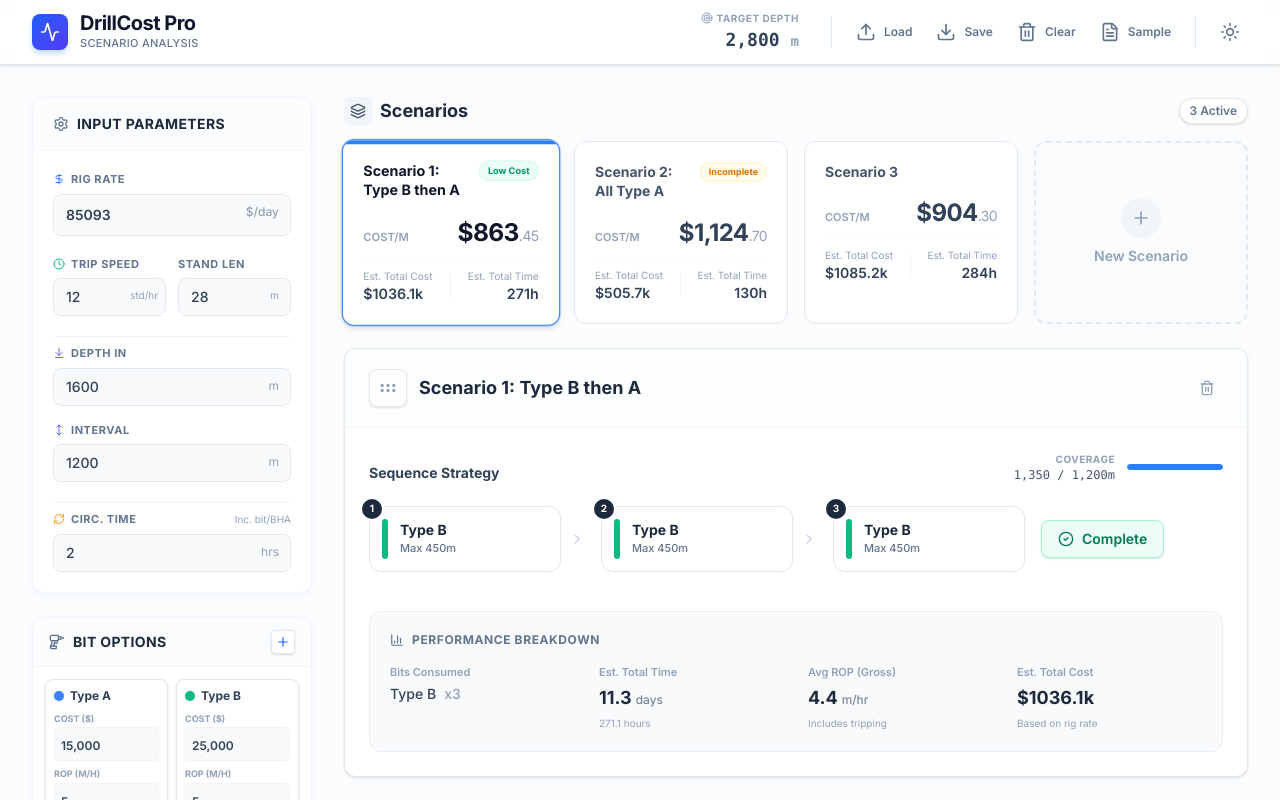
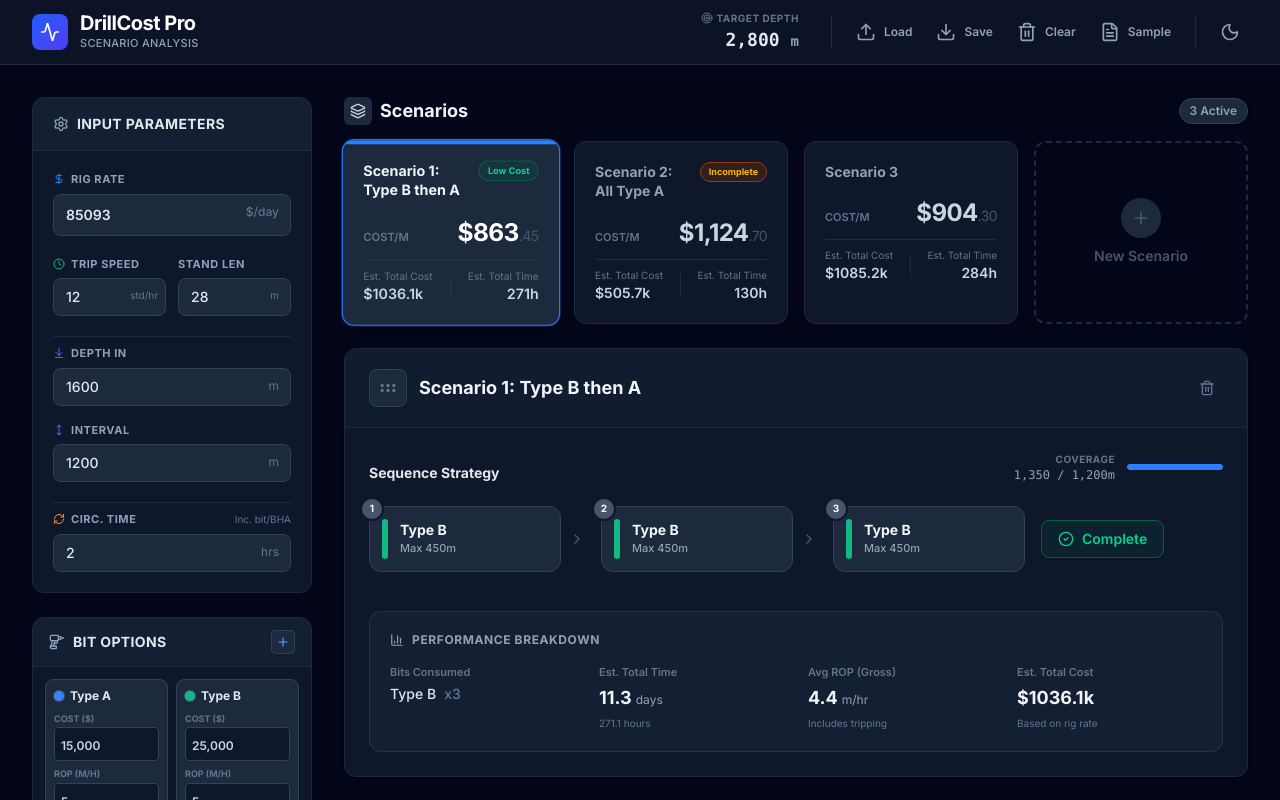
Before and after one commit to son-n-pham/drillcost, a React (Vite) app: page / in a window 1280 px wide. Shown: the top 800 px of the page. Built offline with nearby package versions, Linux system fonts and the light colour scheme.

Commit message:
Refactor code structure for improved readability and maintainability

```diff
--- a/App.tsx
+++ b/App.tsx
@@ -183,7 +183,7 @@ const App: React.FC = () => {
               className="p-2 rounded-lg text-slate-500 hover:bg-slate-100 dark:text-slate-400 dark:hover:bg-slate-800 dark:hover:text-blue-400 transition-colors"
               title={`Switch to ${theme === 'light' ? 'Dark' : 'Light'} Mode`}
              >
-               {theme === 'light' ? <Moon className="w-5 h-5" /> : <Sun className="w-5 h-5" />}
+               {theme === 'dark' ? <Moon className="w-5 h-5" /> : <Sun className="w-5 h-5" />}
              </button>
           </div>
         </div>
--- a/index.css
+++ b/index.css
@@ -1,4 +1,6 @@
 @import 'tailwindcss';
+
+@variant dark (&:where(.dark, .dark *));
 
 @theme {
   --font-sans: 'Inter', sans-serif;
--- a/index.html
+++ b/index.html
@@ -1,5 +1,5 @@
 <!DOCTYPE html>
-<html lang="en">
+<html lang="en" class="dark">
   <head>
     <meta charset="UTF-8" />
     <meta name="viewport" content="width=device-width, initial-scale=1.0" />
```
Also changed, not shown: img/logo_SonPham.png (added).
